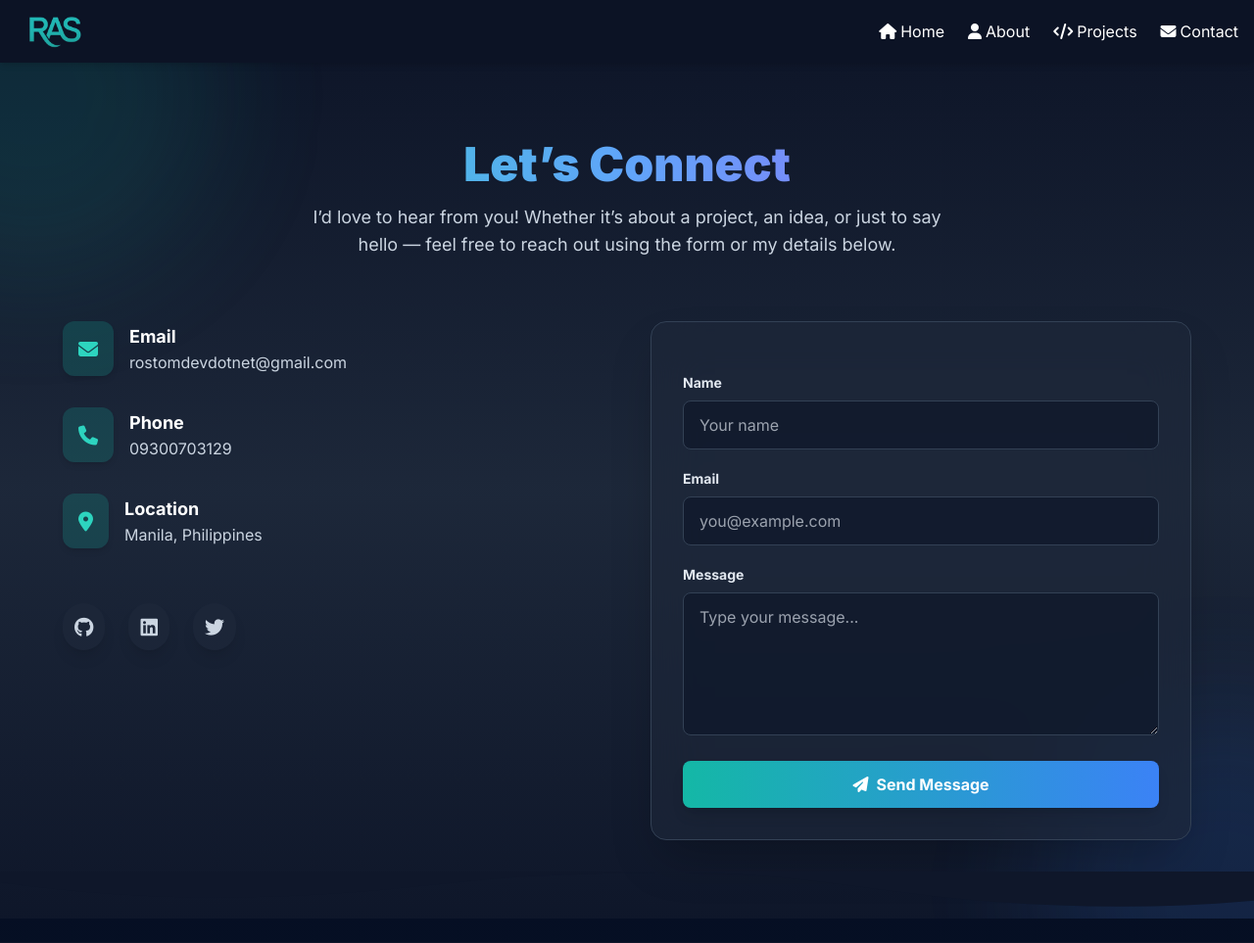
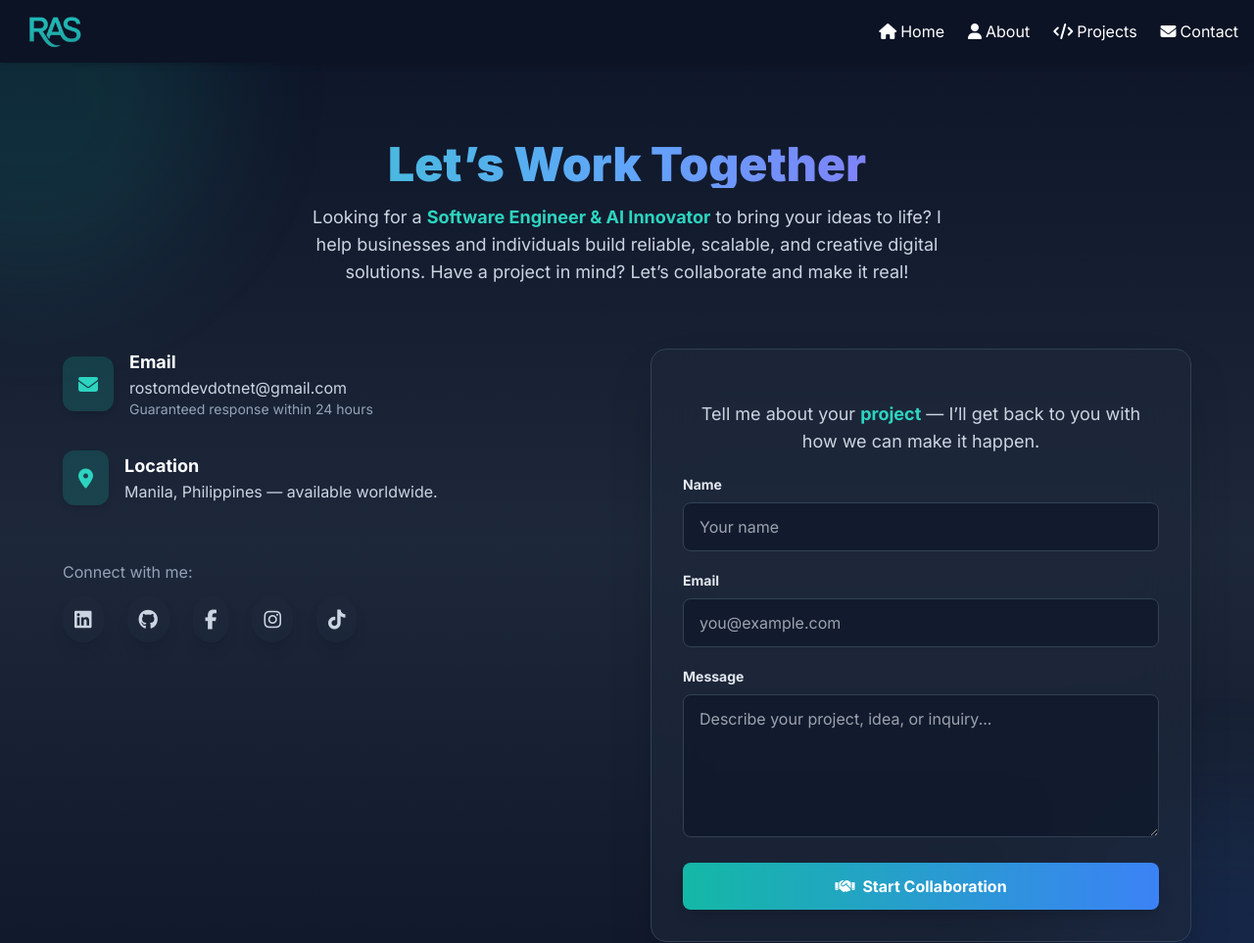
Before and after one commit to RSiervo/Portfolio-Dot-Dev, a Django app: page /contact/ in a window 1280 px wide. Shown: the top 963 px of the page at 98% size. Run offline with Django 4.2, Linux system fonts and the light colour scheme; some libraries are stand-ins or nearby versions.

Commit message:
Fix Vercel config for Django

```diff
--- a/portfolio/templates/portfolio/contact.html
+++ b/portfolio/templates/portfolio/contact.html
@@ -1,5 +1,5 @@
 {% extends 'portfolio/base.html' %}
-{% block title %}Contact — Portfolio{% endblock %}
+{% block title %}Work With Me — Portfolio{% endblock %}
 {% block content %}
 
 <section id="contact" class="relative py-20 px-6 overflow-hidden">
@@ -12,11 +12,12 @@
     <!-- Heading -->
     <div class="text-center mb-16">
       <h2 class="text-4xl md:text-5xl font-extrabold text-transparent bg-clip-text bg-gradient-to-r from-teal-400 via-blue-400 to-purple-500 mb-4 animate__animated animate__fadeInDown">
-        Let’s Connect
+        Let’s Work Together
       </h2>
       <p class="text-slate-300 text-lg max-w-2xl mx-auto animate__animated animate__fadeInUp animate__delay-1s">
-        I’d love to hear from you! Whether it’s about a project, an idea, or just to say hello —
-        feel free to reach out using the form or my details below.
+        Looking for a <span class="text-teal-400 font-semibold">Software Engineer & AI Innovator</span>
+        to bring your ideas to life? I help businesses and individuals build reliable, scalable,
+        and creative digital solutions. Have a project in mind? Let’s collaborate and make it real!
       </p>
     </div>
 
@@ -31,19 +32,10 @@
           </div>
           <div>
             <h4 class="text-lg font-semibold text-white">Email</h4>
-            <a href="mailto:your-email@example.com" class="text-slate-300 hover:text-teal-400 transition">
+            <a href="mailto:rostomdevdotnet@gmail.com" class="text-slate-300 hover:text-teal-400 transition">
               rostomdevdotnet@gmail.com
             </a>
-          </div>
-        </div>
-
-        <div class="flex items-center gap-4 group">
-          <div class="bg-teal-500/20 p-4 rounded-xl text-teal-400 transition group-hover:scale-110 group-hover:bg-teal-500/30 shadow-md">
-            <i class="fas fa-phone fa-lg"></i>
-          </div>
-          <div>
-            <h4 class="text-lg font-semibold text-white">Phone</h4>
-            <p class="text-slate-300">09300703129</p>
+            <p class="text-sm text-slate-400">Guaranteed response within 24 hours</p>
           </div>
         </div>
 
@@ -53,21 +45,35 @@
           </div>
           <div>
             <h4 class="text-lg font-semibold text-white">Location</h4>
-            <p class="text-slate-300">Manila, Philippines</p>
+            <p class="text-slate-300">Manila, Philippines — available worldwide.</p>
           </div>
         </div>
 
         <!-- Social Links -->
-        <div class="flex space-x-6 pt-6">
-          <a href="https://github.com/yourusername" target="_blank" class="p-3 rounded-full bg-slate-800/70 text-slate-300 hover:bg-teal-500 hover:text-white transition transform hover:scale-110 shadow-lg">
-            <i class="fab fa-github fa-lg"></i>
-          </a>
-          <a href="https://linkedin.com/in/yourusername" target="_blank" class="p-3 rounded-full bg-slate-800/70 text-slate-300 hover:bg-blue-500 hover:text-white transition transform hover:scale-110 shadow-lg">
-            <i class="fab fa-linkedin fa-lg"></i>
-          </a>
-          <a href="https://twitter.com/yourusername" target="_blank" class="p-3 rounded-full bg-slate-800/70 text-slate-300 hover:bg-sky-500 hover:text-white transition transform hover:scale-110 shadow-lg">
-            <i class="fab fa-twitter fa-lg"></i>
-          </a>
+        <div class="pt-6">
+          <p class="text-slate-400 mb-3">Connect with me:</p>
+          <div class="flex space-x-6">
+            <a href="https://linkedin.com/in/yourusername" target="_blank"
+               class="p-3 rounded-full bg-slate-800/70 text-slate-300 hover:bg-blue-600 hover:text-white transition transform hover:scale-110 shadow-lg">
+              <i class="fab fa-linkedin fa-lg"></i>
+            </a>
+            <a href="https://github.com/yourusername" target="_blank"
+               class="p-3 rounded-full bg-slate-800/70 text-slate-300 hover:bg-gray-700 hover:text-white transition transform hover:scale-110 shadow-lg">
+              <i class="fab fa-github fa-lg"></i>
+            </a>
+            <a href="https://facebook.com/yourusername" target="_blank"
+               class="p-3 rounded-full bg-slate-800/70 text-slate-300 hover:bg-blue-500 hover:text-white transition transform hover:scale-110 shadow-lg">
+              <i class="fab fa-facebook-f fa-lg"></i>
+            </a>
+            <a href="https://instagram.com/yourusername" target="_blank"
+               class="p-3 rounded-full bg-slate-800/70 text-slate-300 hover:bg-pink-500 hover:text-white transition transform hover:scale-110 shadow-lg">
+              <i class="fab fa-instagram fa-lg"></i>
+            </a>
+            <a href="https://tiktok.com/@yourusername" target="_blank"
+               class="p-3 rounded-full bg-slate-800/70 text-slate-300 hover:bg-black hover:text-white transition transform hover:scale-110 shadow-lg">
+              <i class="fab fa-tiktok fa-lg"></i>
+            </a>
+          </div>
         </div>
       </div>
 
@@ -76,6 +82,11 @@
             class="bg-slate-800/60 backdrop-blur-xl p-8 rounded-2xl shadow-2xl border border-slate-700 space-y-5 animate__animated animate__fadeInUp"
             data-aos="fade-left">
         {% csrf_token %}
+
+        <p class="text-slate-300 text-center mb-6 text-lg">
+          Tell me about your <span class="text-teal-400 font-semibold">project</span> —
+          I’ll get back to you with how we can make it happen.
+        </p>
 
         <div>
           <label class="block text-sm font-semibold mb-2 text-slate-200">Name</label>
@@ -91,25 +102,18 @@
 
         <div>
           <label class="block text-sm font-semibold mb-2 text-slate-200">Message</label>
-          <textarea name="message" rows="5" placeholder="Type your message..."
+          <textarea name="message" rows="5" placeholder="Describe your project, idea, or inquiry..."
                     class="w-full px-4 py-3 rounded-lg bg-slate-900/70 text-slate-200 border border-slate-700 focus:ring-2 focus:ring-teal-500 focus:outline-none transition"></textarea>
         </div>
 
         <button type="submit"
                 class="w-full py-3 px-4 rounded-lg font-semibold text-white bg-gradient-to-r from-teal-500 to-blue-500 hover:from-teal-600 hover:to-blue-600 shadow-lg transform hover:scale-[1.02] transition-all duration-300 flex items-center justify-center gap-2">
-          <i class="fas fa-paper-plane"></i>
-          <span>Send Message</span>
+          <i class="fas fa-handshake"></i>
+          <span>Start Collaboration</span>
         </button>
       </form>
     </div>
   </div>
-
-  <!-- Decorative Wave Divider -->
-  <div class="absolute bottom-0 left-0 w-full overflow-hidden leading-none">
-    <svg class="relative block w-full h-12 text-slate-900" xmlns="http://www.w3.org/2000/svg" preserveAspectRatio="none" viewBox="0 0 1200 120">
-      <path d="M321.39,56.24c58-10.79,114.16-30.13,172-41.86C633.27-3.5,693,1,752.05,16.4c53.57,13.8,104.05,36.68,158,51.25,92.59,25.08,191.27,29.67,284.14,8.08,29.91-6.8,59.33-16,89.13-23.67V0H0V27.35A600.21,600.21,0,0,0,321.39,56.24Z" class="fill-current"></path>
-    </svg>
-  </div>
 </section>
 
 {% endblock %}
```
